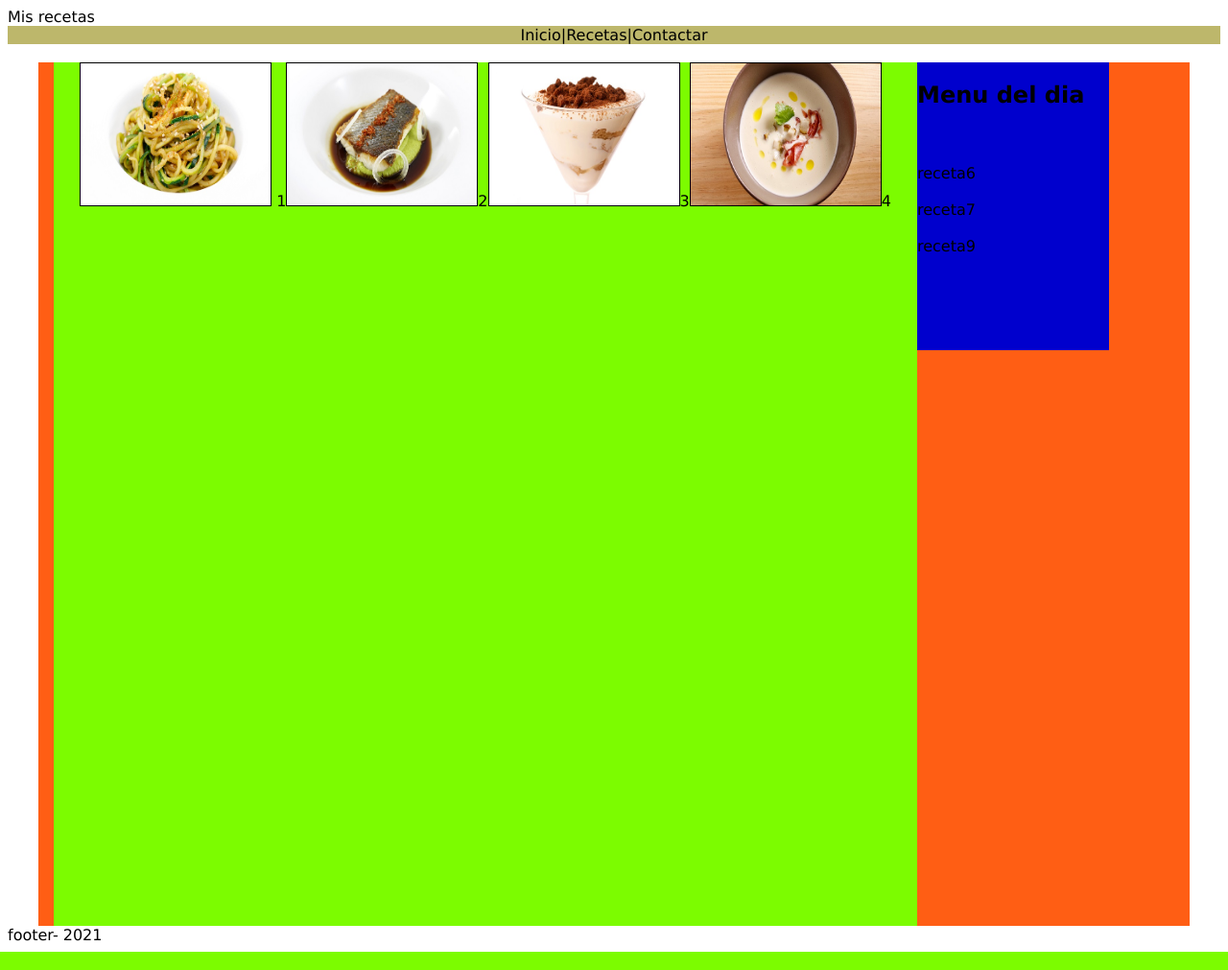
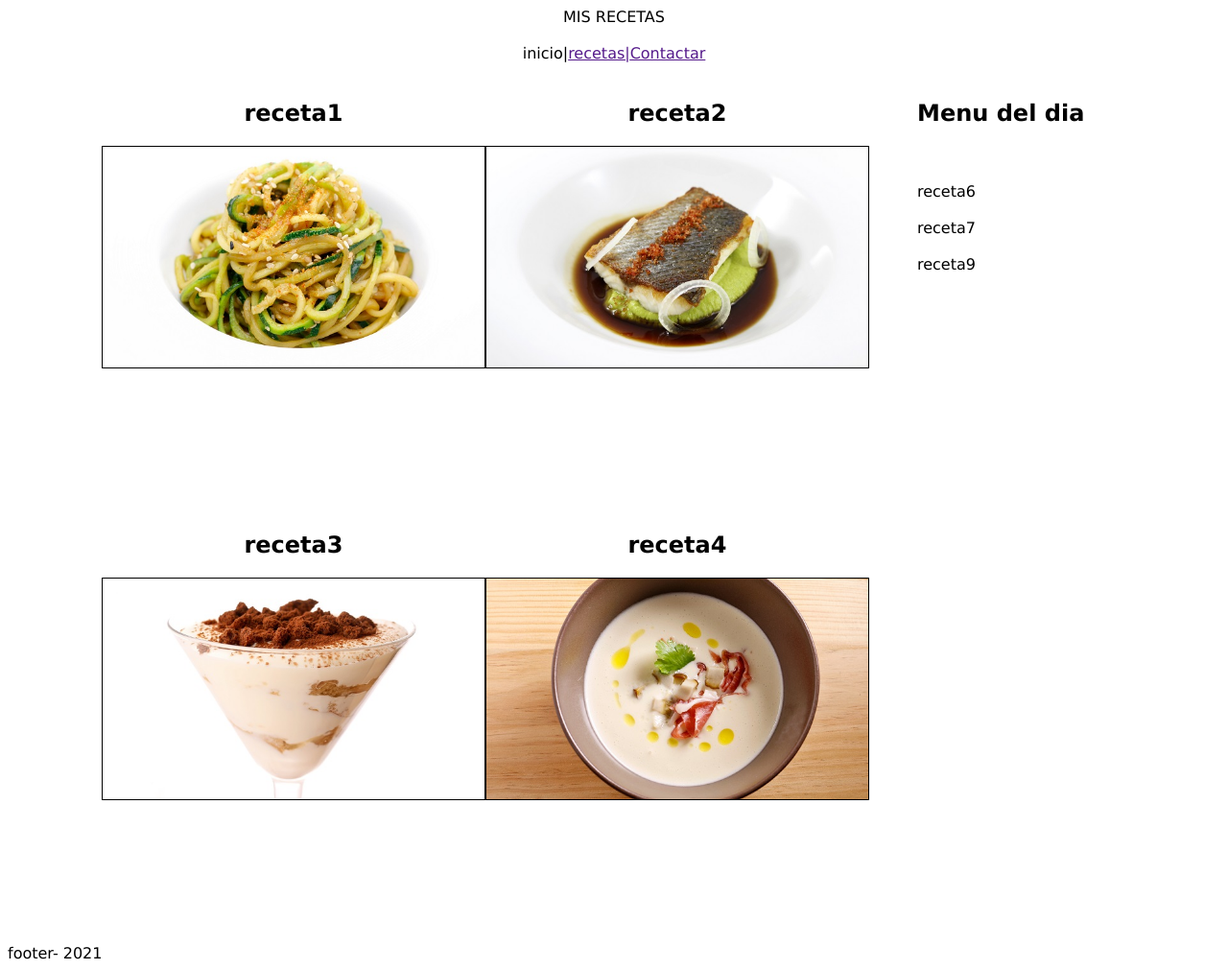
Before and after one commit to rolsonaielo/maquetacion-mis-recetas, a PHP site: page / in a window 1280 px wide. Shown: the whole page at 96% size. Run offline with PHP 8.4, Linux system fonts and the light colour scheme.

Commit message:
pagina mis recetas /inicio/

```diff
--- a/css/style.css
+++ b/css/style.css
@@ -2,53 +2,61 @@
     font-family: Verdana, Geneva, Tahoma, sans-serif;
 }
 .container{
-    background-color: rgb(255, 94, 20);
+   /* background-color: rgb(255, 94, 20);*/
     width: 1200px;
     margin: 0 auto;
     padding: 0 1em;
     display: flex;
-    flex-wrap: wrap
+    flex-wrap: wrap;
+}
+.logotipo{
+    color: black;
+    display: flex;
+    justify-content: center;
+    align-items: center;
 
 }
+
 nav{
-    background-color: darkkhaki;
+    /*background-color: rgb(129, 235, 194);*/
     display: flex;
     justify-content: center;
 }
-
+a:hover{
+    color:red;
+}
 section{
-    background-color: lawngreen;
+    /*background-color: lawngreen;*/
     width: 900px;
     height: 900px;
    display: flex;
-   /*flex-wrap: wrap;*/
+   flex-wrap: wrap;
    justify-content: center;
-   align-items: flex-start;
+   }
+
+h2{
+    /*background-color: rgb(237, 217, 247);*/
+    justify-content: center;
+    display: flex;
+}
+
+.hijo img {
+   border :1px solid black;
+   width: 400px;
+   height: auto;
+   background-color: cadetblue;
+}
+h2:hover{
+       color:#FF7F50;
 
    }
 
-
-
-.hijo img {
-   border :1px solid black;
-   width: 200px;
-   height: 150px;
-   background-color: cadetblue;
-
-}
-
-
 aside{
-    background-color: mediumblue;
+   /* background-color: mediumblue;*/
     width: 200px;
    height:300px;
    flex-shrink: 0;
- justify-content: flex-end;
+   justify-content: flex-end;
 
 
 }
-
-footer{
-    font-family: Verdana, Geneva, Tahoma, sans-serif;
-
-}
--- a/index.html
+++ b/index.html
@@ -9,28 +9,39 @@
   <link rel="stylesheet" href="css/style.css">
   <title>Mis Recetas</title>
 </head>
-<div>
-  <div class="cabecera">Mis recetas</div>
-</div>
-<nav>Inicio|Recetas|Contactar</nav>
+<div class="logotipo">MIS RECETAS</div>
 <br>
+<nav>
+  inicio|
+  <a href="">recetas|</a>
+  <a href="">Contactar</a>
+
+
+</nav>
+
+<br>
+
 <body>
-
+  <main>
     <div class="container">
 
       <section>
         <div class="hijo">
-                              <!--<h2>receta1</h2>-->
-                              <img class="images" src="/imagenes/espaguetis-de-calabacin.jpg" alt="espagetis con calabzin"> 1</div>
+          <h2>receta1</h2>
+          <img class="images" src="/imagenes/espaguetis-de-calabacin.jpg" alt="espagetis con calabzin">
+        </div>
         <div class="hijo">
-                               <!--<h2>receta2</h2>-->
-                               <img src="/imagenes/lubina-con-hummus-de-guisantes.jpg" alt="lubina-con-hummus-de-guisantes">2</div>
+          <h2>receta2</h2>
+          <img src="/imagenes/lubina-con-hummus-de-guisantes.jpg" alt="lubina-con-hummus-de-guisantes">
+        </div>
         <div class="hijo">
-                             <!--<h2>receta3</h2>-->
-                              <img src="/imagenes/tiramisu-express.jpg" alt="tiramisu-express">3</div>
+          <h2>receta3</h2>
+          <img src="/imagenes/tiramisu-express.jpg" alt="tiramisu-express">
+        </div>
         <div class="hijo">
-                              <!----<h2>receta4</h2>-->
-                               <img src="/imagenes/vichyssoise-de-esparragos-blancos.jpg" alt="vichyssoise-de-esparragos-blancos">4</div>
+          <h2>receta4</h2>
+          <img src="/imagenes/vichyssoise-de-esparragos-blancos.jpg" alt="vichyssoise-de-esparragos-blancos">
+        </div>
       </section>
 
       <aside>
@@ -44,6 +55,7 @@
       </aside>
     </div>
 
+  </main>
 
 
 
```
Lines whose indentation alone changed are shown as unchanged.
